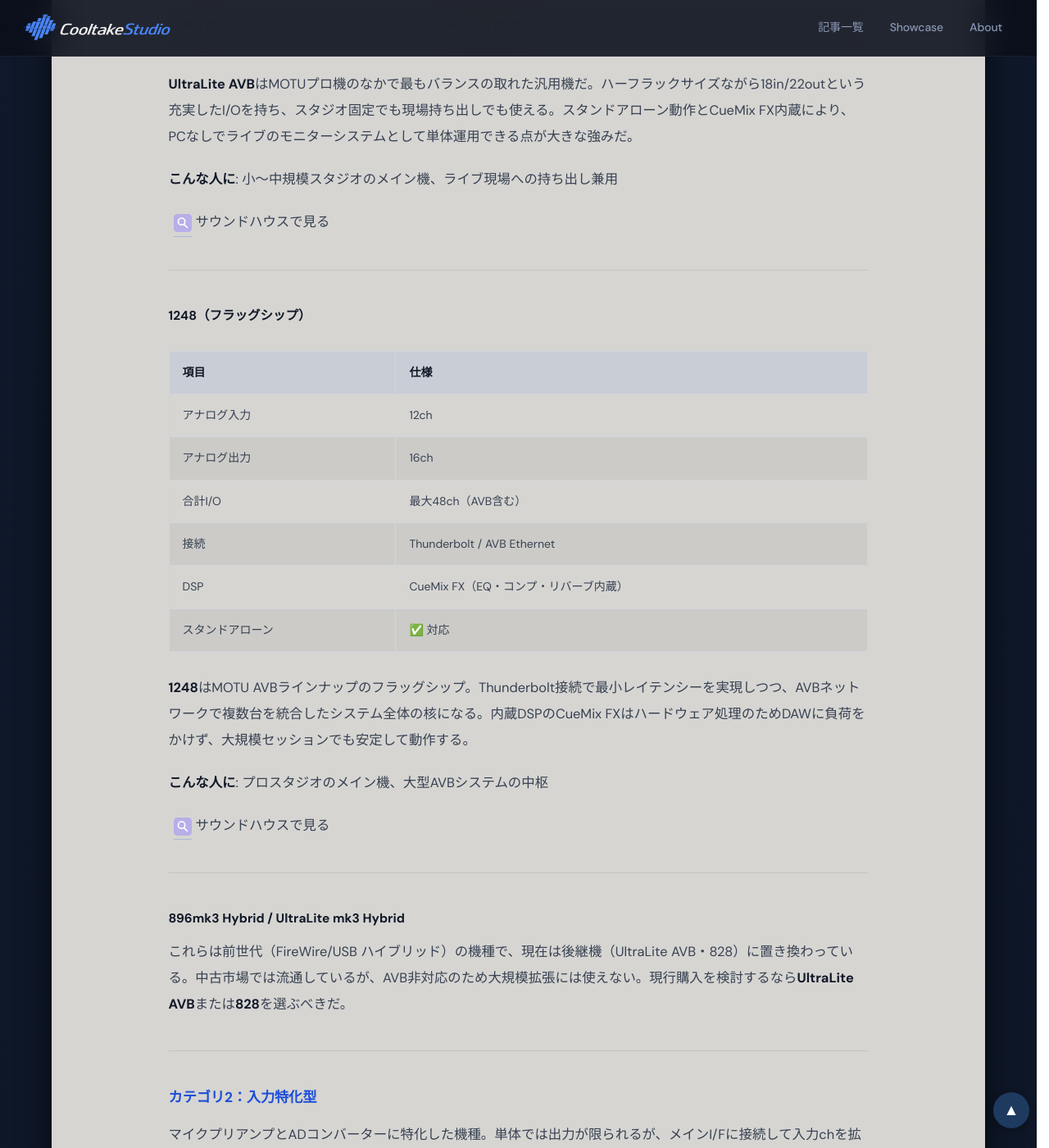
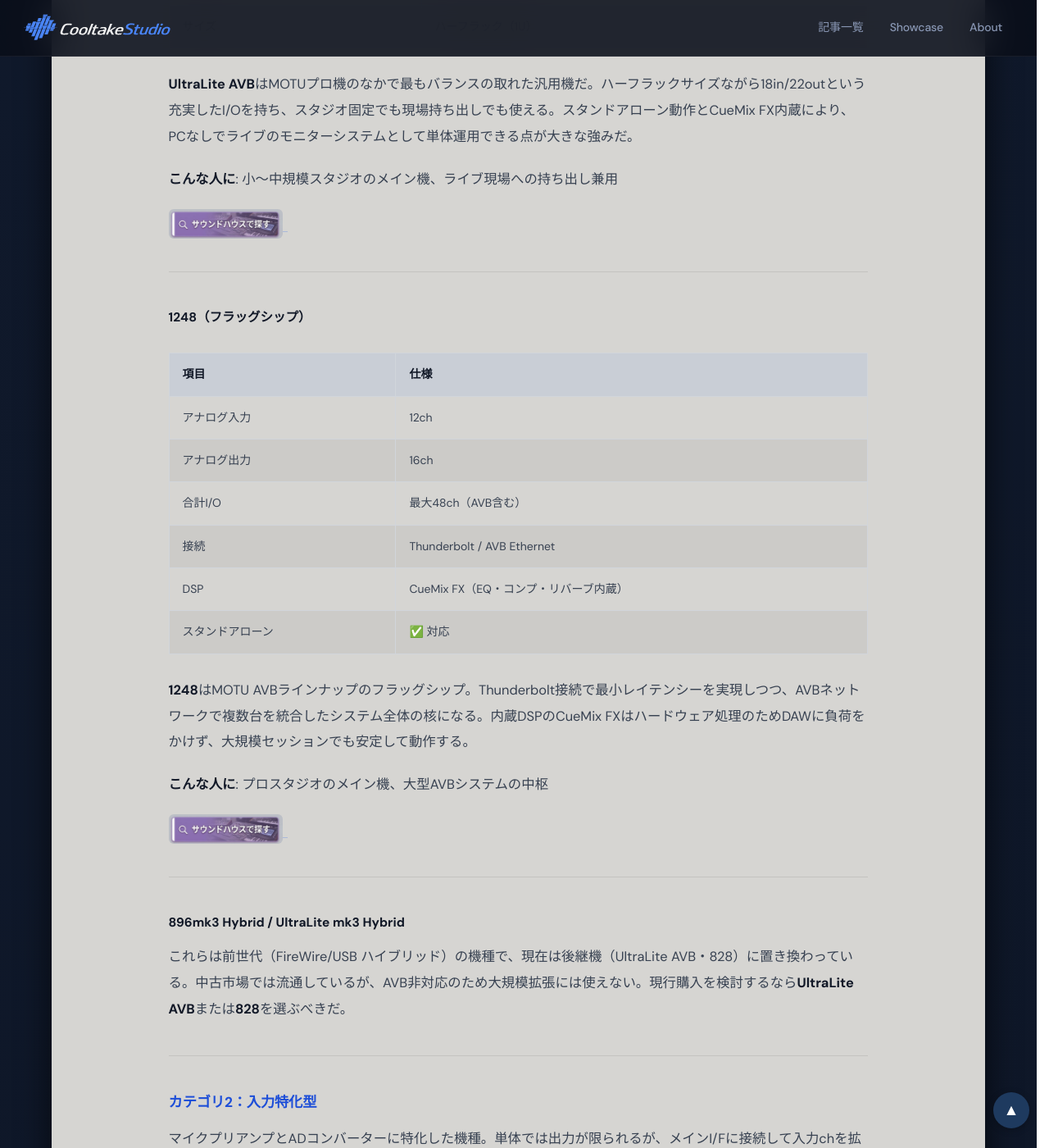
Before and after one commit to cooltake/cooltake-staging, a Jekyll site: the page built from _posts/2026-06-13-motu-avb-pro-guide.md, in a window 1280 px wide and 1400 px high, scrolled down 1732 px. Shown: the whole window at 82% size. Built offline with Jekyll 4.4.1, drawn with Linux system fonts in a browser that asks for light colours; some web fonts are replaced; some of the changed text lies outside the part shown.

Commit message:
fix: サウンドハウス・楽天リンクを他シリーズと同じ画像ボタン形式に統一

```diff
--- a/_posts/2026-06-13-motu-avb-pro-guide.md
+++ b/_posts/2026-06-13-motu-avb-pro-guide.md
@@ -51,7 +51,7 @@
 
 **こんな人に**: 小〜中規模スタジオのメイン機、ライブ現場への持ち出し兼用
 
-<a href="https://h.accesstrade.net/sp/cc?rk=01001xqc00os63&url=https%3A%2F%2Fwww.soundhouse.co.jp%2Fsearch%2Findex%2F%3Fsearch_all%3DMOTU%2BUltraLite%2BAVB%26category_cd%3D161" rel="nofollow" referrerpolicy="no-referrer-when-downgrade" style="display:inline-block;text-decoration:none;margin-left:.4em;vertical-align:middle;" title="サウンドハウスで見る"><svg xmlns="http://www.w3.org/2000/svg" width="22" height="22" viewBox="0 0 24 24" fill="none" style="vertical-align:middle;"><rect width="24" height="24" rx="5" fill="#b8aee8"/><circle cx="10.5" cy="10" r="4.5" stroke="#fff" stroke-width="1.8" fill="none"/><line x1="14" y1="14" x2="18" y2="18" stroke="#fff" stroke-width="1.8" stroke-linecap="round"/></svg></a> サウンドハウスで見る
+<a href="https://h.accesstrade.net/sp/cc?rk=01001xqc00os63&url=https%3A%2F%2Fwww.soundhouse.co.jp%2Fsearch%2Findex%2F%3Fsearch_all%3DMOTU%2BUltraLite%2BAVB%26category_cd%3D161" target="_blank" rel="nofollow noopener" title="サウンドハウスで見る"><img src="/assets/images/btn-soundhouse.jpg" alt="サウンドハウスで見る" height="36" style="height:36px;width:auto;border-radius:6px;display:inline-block;vertical-align:middle;margin-right:.4em;"></a>
 
 ---
 
@@ -73,7 +73,7 @@
 
 **こんな人に**: プロスタジオのメイン機、大型AVBシステムの中枢
 
-<a href="https://h.accesstrade.net/sp/cc?rk=01001xqc00os63&url=https%3A%2F%2Fwww.soundhouse.co.jp%2Fsearch%2Findex%2F%3Fsearch_all%3DMOTU%2B1248%26category_cd%3D161" rel="nofollow" referrerpolicy="no-referrer-when-downgrade" style="display:inline-block;text-decoration:none;margin-left:.4em;vertical-align:middle;" title="サウンドハウスで見る"><svg xmlns="http://www.w3.org/2000/svg" width="22" height="22" viewBox="0 0 24 24" fill="none" style="vertical-align:middle;"><rect width="24" height="24" rx="5" fill="#b8aee8"/><circle cx="10.5" cy="10" r="4.5" stroke="#fff" stroke-width="1.8" fill="none"/><line x1="14" y1="14" x2="18" y2="18" stroke="#fff" stroke-width="1.8" stroke-linecap="round"/></svg></a> サウンドハウスで見る
+<a href="https://h.accesstrade.net/sp/cc?rk=01001xqc00os63&url=https%3A%2F%2Fwww.soundhouse.co.jp%2Fsearch%2Findex%2F%3Fsearch_all%3DMOTU%2B1248%26category_cd%3D161" target="_blank" rel="nofollow noopener" title="サウンドハウスで見る"><img src="/assets/images/btn-soundhouse.jpg" alt="サウンドハウスで見る" height="36" style="height:36px;width:auto;border-radius:6px;display:inline-block;vertical-align:middle;margin-right:.4em;"></a>
 
 ---
 
@@ -103,7 +103,7 @@
 
 **典型的な使い方**: 1248 + 8M = 20ch同時録音（バンド一発録り対応）
 
-<a href="https://h.accesstrade.net/sp/cc?rk=01001xqc00os63&url=https%3A%2F%2Fwww.soundhouse.co.jp%2Fsearch%2Findex%2F%3Fsearch_all%3DMOTU%2B8M%26category_cd%3D161" rel="nofollow" referrerpolicy="no-referrer-when-downgrade" style="display:inline-block;text-decoration:none;margin-left:.4em;vertical-align:middle;" title="サウンドハウスで見る"><svg xmlns="http://www.w3.org/2000/svg" width="22" height="22" viewBox="0 0 24 24" fill="none" style="vertical-align:middle;"><rect width="24" height="24" rx="5" fill="#b8aee8"/><circle cx="10.5" cy="10" r="4.5" stroke="#fff" stroke-width="1.8" fill="none"/><line x1="14" y1="14" x2="18" y2="18" stroke="#fff" stroke-width="1.8" stroke-linecap="round"/></svg></a> サウンドハウスで見る
+<a href="https://h.accesstrade.net/sp/cc?rk=01001xqc00os63&url=https%3A%2F%2Fwww.soundhouse.co.jp%2Fsearch%2Findex%2F%3Fsearch_all%3DMOTU%2B8M%26category_cd%3D161" target="_blank" rel="nofollow noopener" title="サウンドハウスで見る"><img src="/assets/images/btn-soundhouse.jpg" alt="サウンドハウスで見る" height="36" style="height:36px;width:auto;border-radius:6px;display:inline-block;vertical-align:middle;margin-right:.4em;"></a>
 
 ---
 
@@ -122,7 +122,7 @@
 
 **こんな人に**: 既存I/FにADAT経由で8ch追加したい、予算を抑えたい
 
-<a href="https://h.accesstrade.net/sp/cc?rk=01001xqc00os63&url=https%3A%2F%2Fwww.soundhouse.co.jp%2Fsearch%2Findex%2F%3Fsearch_all%3DMOTU%2B8pre%26category_cd%3D161" rel="nofollow" referrerpolicy="no-referrer-when-downgrade" style="display:inline-block;text-decoration:none;margin-left:.4em;vertical-align:middle;" title="サウンドハウスで見る"><svg xmlns="http://www.w3.org/2000/svg" width="22" height="22" viewBox="0 0 24 24" fill="none" style="vertical-align:middle;"><rect width="24" height="24" rx="5" fill="#b8aee8"/><circle cx="10.5" cy="10" r="4.5" stroke="#fff" stroke-width="1.8" fill="none"/><line x1="14" y1="14" x2="18" y2="18" stroke="#fff" stroke-width="1.8" stroke-linecap="round"/></svg></a> サウンドハウスで見る
+<a href="https://h.accesstrade.net/sp/cc?rk=01001xqc00os63&url=https%3A%2F%2Fwww.soundhouse.co.jp%2Fsearch%2Findex%2F%3Fsearch_all%3DMOTU%2B8pre%26category_cd%3D161" target="_blank" rel="nofollow noopener" title="サウンドハウスで見る"><img src="/assets/images/btn-soundhouse.jpg" alt="サウンドハウスで見る" height="36" style="height:36px;width:auto;border-radius:6px;display:inline-block;vertical-align:middle;margin-right:.4em;"></a>
 
 ---
 
@@ -141,7 +141,7 @@
 
 **典型的な構成**: PAミキサーのグループ送り24ch → 24Ai → AVB → 1248 → DAW
 
-<a href="https://h.accesstrade.net/sp/cc?rk=01001xqc00os63&url=https%3A%2F%2Fwww.soundhouse.co.jp%2Fsearch%2Findex%2F%3Fsearch_all%3DMOTU%2B24Ai%26category_cd%3D161" rel="nofollow" referrerpolicy="no-referrer-when-downgrade" style="display:inline-block;text-decoration:none;margin-left:.4em;vertical-align:middle;" title="サウンドハウスで見る"><svg xmlns="http://www.w3.org/2000/svg" width="22" height="22" viewBox="0 0 24 24" fill="none" style="vertical-align:middle;"><rect width="24" height="24" rx="5" fill="#b8aee8"/><circle cx="10.5" cy="10" r="4.5" stroke="#fff" stroke-width="1.8" fill="none"/><line x1="14" y1="14" x2="18" y2="18" stroke="#fff" stroke-width="1.8" stroke-linecap="round"/></svg></a> サウンドハウスで見る
+<a href="https://h.accesstrade.net/sp/cc?rk=01001xqc00os63&url=https%3A%2F%2Fwww.soundhouse.co.jp%2Fsearch%2Findex%2F%3Fsearch_all%3DMOTU%2B24Ai%26category_cd%3D161" target="_blank" rel="nofollow noopener" title="サウンドハウスで見る"><img src="/assets/images/btn-soundhouse.jpg" alt="サウンドハウスで見る" height="36" style="height:36px;width:auto;border-radius:6px;display:inline-block;vertical-align:middle;margin-right:.4em;"></a>
 
 ---
 
@@ -167,7 +167,7 @@
 - ライブ会場：メインPA + モニター + サイドフィル + サブウーファー個別制御
 - スタジオ：複数のヘッドフォンアンプへのキューMIX送り（12系統）
 
-<a href="https://h.accesstrade.net/sp/cc?rk=01001xqc00os63&url=https%3A%2F%2Fwww.soundhouse.co.jp%2Fsearch%2Findex%2F%3Fsearch_all%3DMOTU%2B24Ao%26category_cd%3D161" rel="nofollow" referrerpolicy="no-referrer-when-downgrade" style="display:inline-block;text-decoration:none;margin-left:.4em;vertical-align:middle;" title="サウンドハウスで見る"><svg xmlns="http://www.w3.org/2000/svg" width="22" height="22" viewBox="0 0 24 24" fill="none" style="vertical-align:middle;"><rect width="24" height="24" rx="5" fill="#b8aee8"/><circle cx="10.5" cy="10" r="4.5" stroke="#fff" stroke-width="1.8" fill="none"/><line x1="14" y1="14" x2="18" y2="18" stroke="#fff" stroke-width="1.8" stroke-linecap="round"/></svg></a> サウンドハウスで見る
+<a href="https://h.accesstrade.net/sp/cc?rk=01001xqc00os63&url=https%3A%2F%2Fwww.soundhouse.co.jp%2Fsearch%2Findex%2F%3Fsearch_all%3DMOTU%2B24Ao%26category_cd%3D161" target="_blank" rel="nofollow noopener" title="サウンドハウスで見る"><img src="/assets/images/btn-soundhouse.jpg" alt="サウンドハウスで見る" height="36" style="height:36px;width:auto;border-radius:6px;display:inline-block;vertical-align:middle;margin-right:.4em;"></a>
 
 ---
 
@@ -185,7 +185,7 @@
 
 **624**は24Aoの上位版ともいえる機種で、ESS Sabre32 Ultra DACを搭載し、DA変換の音質が際立って高い。マスタリングスタジオのモニター制御や、ハイエンドな音質が求められるインスタレーションに使われる。
 
-<a href="https://h.accesstrade.net/sp/cc?rk=01001xqc00os63&url=https%3A%2F%2Fwww.soundhouse.co.jp%2Fsearch%2Findex%2F%3Fsearch_all%3DMOTU%2B624%26category_cd%3D161" rel="nofollow" referrerpolicy="no-referrer-when-downgrade" style="display:inline-block;text-decoration:none;margin-left:.4em;vertical-align:middle;" title="サウンドハウスで見る"><svg xmlns="http://www.w3.org/2000/svg" width="22" height="22" viewBox="0 0 24 24" fill="none" style="vertical-align:middle;"><rect width="24" height="24" rx="5" fill="#b8aee8"/><circle cx="10.5" cy="10" r="4.5" stroke="#fff" stroke-width="1.8" fill="none"/><line x1="14" y1="14" x2="18" y2="18" stroke="#fff" stroke-width="1.8" stroke-linecap="round"/></svg></a> サウンドハウスで見る
+<a href="https://h.accesstrade.net/sp/cc?rk=01001xqc00os63&url=https%3A%2F%2Fwww.soundhouse.co.jp%2Fsearch%2Findex%2F%3Fsearch_all%3DMOTU%2B624%26category_cd%3D161" target="_blank" rel="nofollow noopener" title="サウンドハウスで見る"><img src="/assets/images/btn-soundhouse.jpg" alt="サウンドハウスで見る" height="36" style="height:36px;width:auto;border-radius:6px;display:inline-block;vertical-align:middle;margin-right:.4em;"></a>
 
 ---
 
@@ -211,7 +211,7 @@
 
 **Monitor8**はモニタースピーカーの切り替えに特化した機種。マスタリングエンジニアが複数のリファレンススピーカー（NS-10・Auratone・メインモニター等）をワンタッチで切り替えながら音質チェックするシナリオが典型的な使い方だ。
 
-<a href="https://h.accesstrade.net/sp/cc?rk=01001xqc00os63&url=https%3A%2F%2Fwww.soundhouse.co.jp%2Fsearch%2Findex%2F%3Fsearch_all%3DMOTU%2BMonitor8%26category_cd%3D161" rel="nofollow" referrerpolicy="no-referrer-when-downgrade" style="display:inline-block;text-decoration:none;margin-left:.4em;vertical-align:middle;" title="サウンドハウスで見る"><svg xmlns="http://www.w3.org/2000/svg" width="22" height="22" viewBox="0 0 24 24" fill="none" style="vertical-align:middle;"><rect width="24" height="24" rx="5" fill="#b8aee8"/><circle cx="10.5" cy="10" r="4.5" stroke="#fff" stroke-width="1.8" fill="none"/><line x1="14" y1="14" x2="18" y2="18" stroke="#fff" stroke-width="1.8" stroke-linecap="round"/></svg></a> サウンドハウスで見る
+<a href="https://h.accesstrade.net/sp/cc?rk=01001xqc00os63&url=https%3A%2F%2Fwww.soundhouse.co.jp%2Fsearch%2Findex%2F%3Fsearch_all%3DMOTU%2BMonitor8%26category_cd%3D161" target="_blank" rel="nofollow noopener" title="サウンドハウスで見る"><img src="/assets/images/btn-soundhouse.jpg" alt="サウンドハウスで見る" height="36" style="height:36px;width:auto;border-radius:6px;display:inline-block;vertical-align:middle;margin-right:.4em;"></a>
 
 ---
 
@@ -297,6 +297,6 @@
 
 MOTUの青い液晶機は単体スペックよりも「**どう組み合わせるか**」で真価が決まる。自分のシステムの中で「入力」「出力」「ルーティング」のどこが足りないかを明確にしてから機種を選ぼう。
 
-<div style="margin:2em 0;padding:1.2em 1.5em;background:rgba(147,197,253,.08);border:1px solid rgba(147,197,253,.25);border-radius:8px;"><strong>サウンドハウスでMOTUを探す</strong><br><a href="https://h.accesstrade.net/sp/cc?rk=01001xqc00os63&url=https%3A%2F%2Fwww.soundhouse.co.jp%2Fsearch%2Findex%2F%3Fsearch_all%3DMOTU%26category_cd%3D161" rel="nofollow" referrerpolicy="no-referrer-when-downgrade">MOTU 全製品を見る →</a></div>
+<div style="margin:2em 0;padding:1.2em 1.5em;background:rgba(147,197,253,.08);border:1px solid rgba(147,197,253,.25);border-radius:8px;"><strong>サウンドハウスでMOTUを探す</strong><br><a href="https://h.accesstrade.net/sp/cc?rk=01001xqc00os63&url=https%3A%2F%2Fwww.soundhouse.co.jp%2Fsearch%2Findex%2F%3Fsearch_all%3DMOTU%26category_cd%3D161" target="_blank" rel="nofollow noopener" title="サウンドハウスで見る"><img src="/assets/images/btn-soundhouse.jpg" alt="サウンドハウスで見る" height="36" style="height:36px;width:auto;border-radius:6px;display:inline-block;vertical-align:middle;margin-right:.4em;"></a></div>
 
 ※本記事にはアフィリエイトリンクが含まれます。
```
